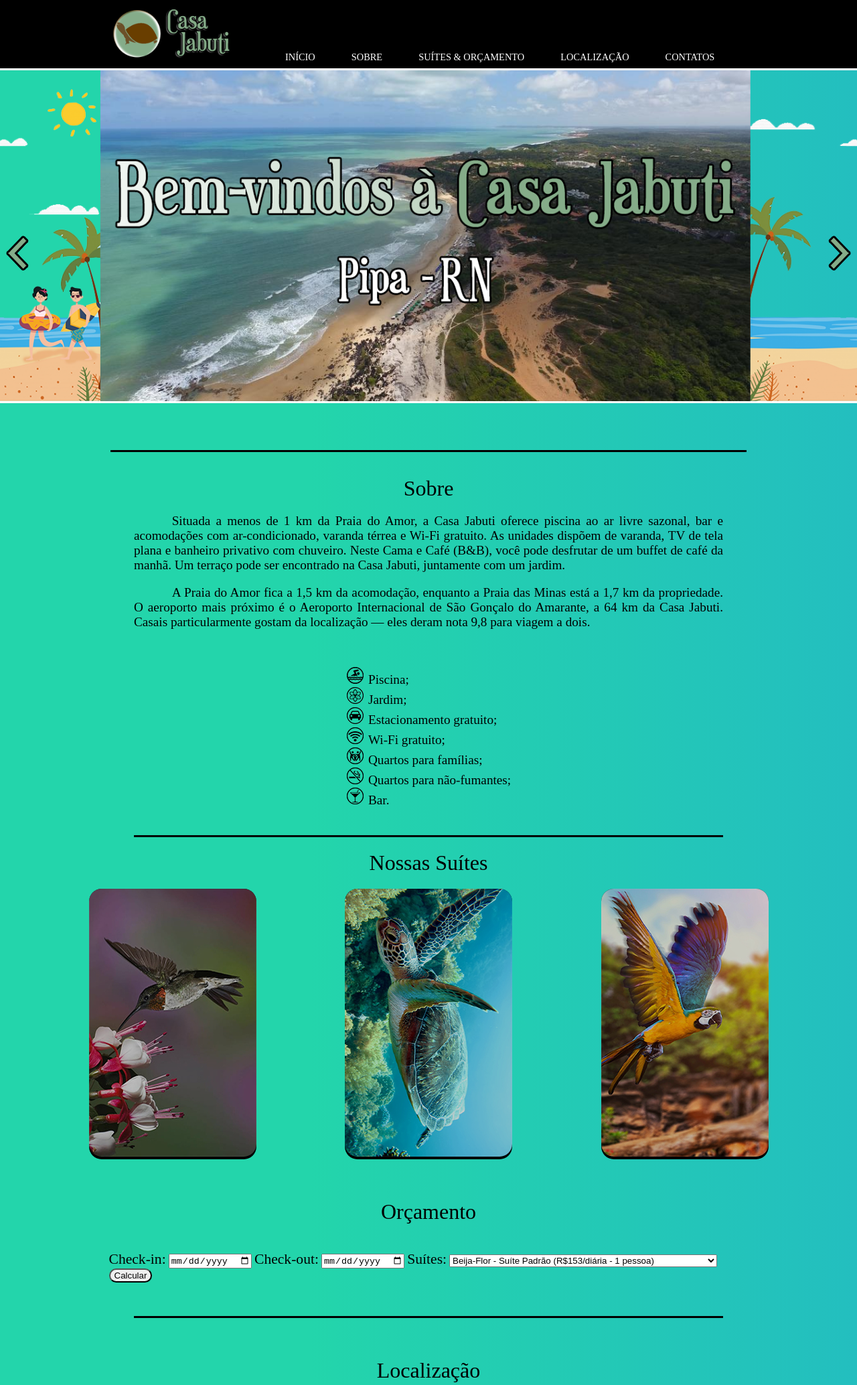
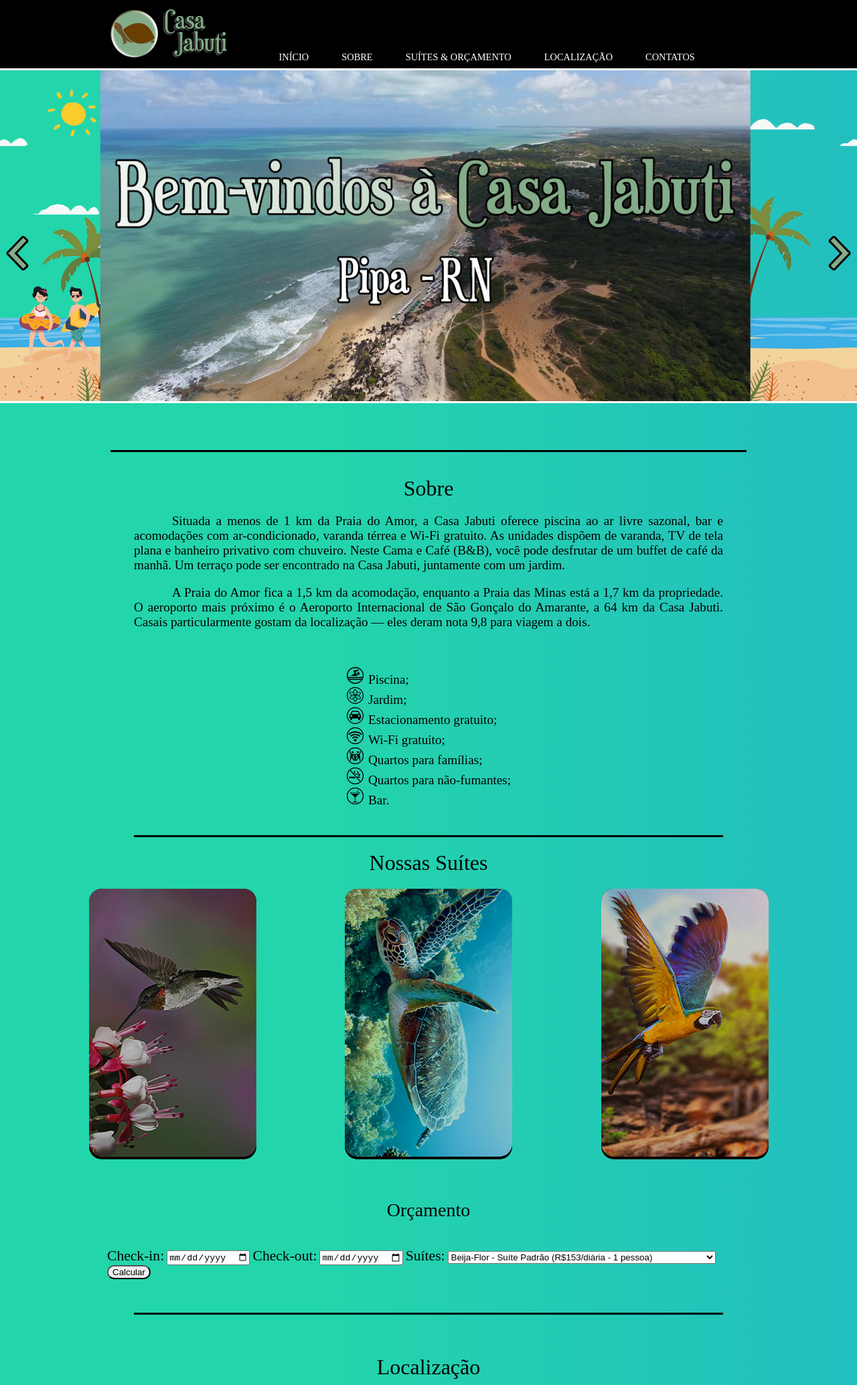
Before and after one commit to AstrOOnauta/Casa-Jabuti, a plain HTML site: page index.html in a window 1280 px wide. Shown: the top 2068 px of the page at 67% size. Drawn offline with nearby package versions, Linux system fonts and the light colour scheme; some packages are replaced by stand-ins of ours.

Commit message:
Update main.css

```diff
--- a/css/main.css
+++ b/css/main.css
@@ -55,7 +55,7 @@ nav ul li {
     display: inline-block;
     margin-top: 10px;
     margin-bottom: 8px;
-    margin-right: 50px;
+    margin-right: 45px;
     font-size: 90%;
 }
 nav ul li a:hover {
@@ -69,7 +69,7 @@ nav ul li a {
 }
 nav ul {
     padding: 0;
-    max-width: 956px;
+    max-width: 965px;
     margin: auto;
 }
 /*
@@ -269,14 +269,14 @@ button.slick-next {
 
 */
 .estimative {
-    max-width: 955px;
+    max-width: 960px;
     margin: auto;
 }
 .estimative h1 {
     padding-top: 60px;
     padding-bottom: 40px;
     margin: auto;
-    font-size: 200%;
+    font-size: 175%;
     font-family: Euphorigenic;
     font-weight: normal;
     text-align: center;
```
